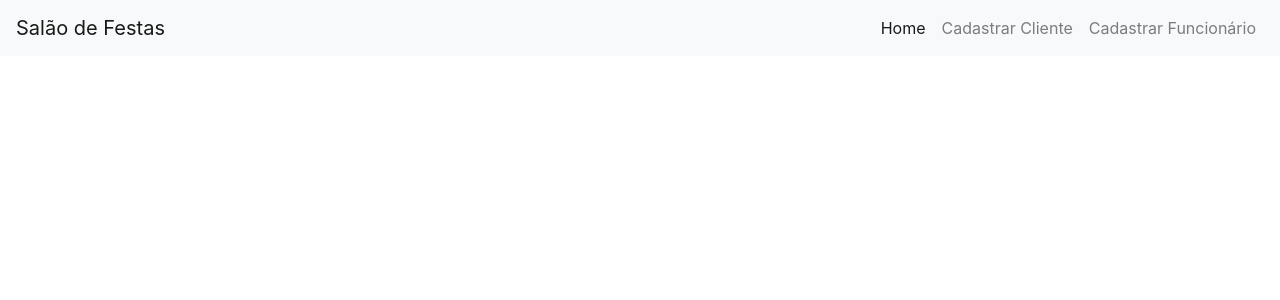
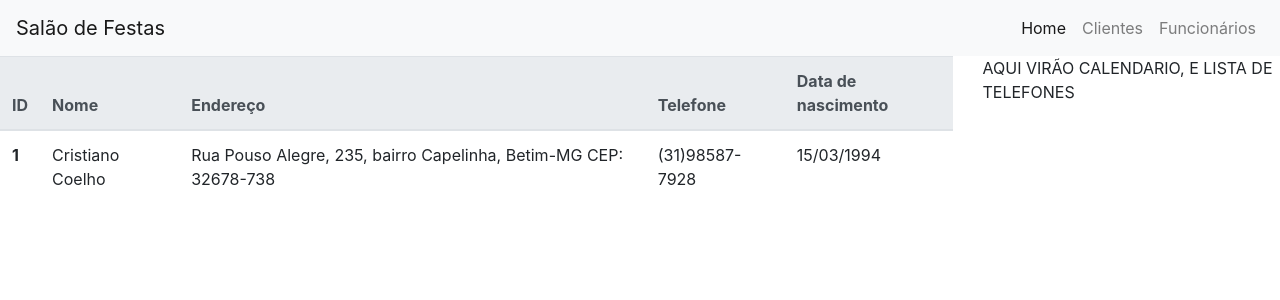
Before and after one commit to Cygni94/Salao-de-Festas, a React (Create React App) app: page /clientes in a window 1280 px wide. Shown: the top 300 px of the page. Built offline with nearby package versions, Linux system fonts and the light colour scheme.

Commit message:
clientes em andamento

```diff
--- a/src/App.js
+++ b/src/App.js
@@ -4,6 +4,7 @@ import { BrowserRouter as Router, Route, Switch, Link } from "react-router-dom";
 import { Provider } from "react-redux";
 import { createStore, applyMiddleware } from "redux";
 
+import Clientes from "./containers/Clientes";
 import CadastroClientes from "./containers/CadastroClientes";
 import CadastroFuncionario from "./containers/CadastroFuncionario";
 import Home from "./containers/Home";
@@ -46,28 +47,34 @@ export default class App extends Component {
                                         </li>
                                         <li className="nav-item">
                                             <Link
-                                                to="/clientes/cadastro"
+                                                to="/clientes"
                                                 className="nav-link">
-                                                Cadastrar Cliente
+                                                Clientes
                                             </Link>
                                         </li>
                                         <li className="nav-item">
                                             <Link
                                                 to="/funcionarios/cadastro"
                                                 className="nav-link">
-                                                Cadastrar Funcionário
+                                                Funcionários
                                             </Link>
                                         </li>
                                     </ul>
                                 </div>
                                 <hr />
                             </nav>
+                            <main className="row">
+                                <div className="col-md-9">
                                     <Switch>
-                                <Route exact path="/" component={Home} />
                                         <Route
                                             exact
-                                    path="/clientes/cadastro"
-                                    component={CadastroClientes}
+                                            path="/"
+                                            component={Home}
+                                        />
+                                        <Route
+                                            exact
+                                            path="/clientes"
+                                            component={Clientes}
                                         />
                                         <Route
                                             exact
@@ -76,6 +83,14 @@ export default class App extends Component {
                                         />
                                     </Switch>
                                 </div>
+                                <aside className="col-md-3">
+                                    <div>
+                                        AQUI VIRÃO CALENDARIO, E LISTA DE
+                                        TELEFONES
+                                    </div>
+                                </aside>
+                            </main>
+                        </div>
                     </Router>
                 </div>
             </Provider>
--- /dev/null
+++ b/src/containers/Clientes.js
@@ -0,0 +1,14 @@
+import React, { Component } from "react";
+import ListaClientes from "./ListaClientes";
+
+class Clientes extends Component {
+    render() {
+        return (
+            <div>
+                <ListaClientes />
+            </div>
+        );
+    }
+}
+
+export default Clientes;
--- /dev/null
+++ b/src/containers/ListaClientes.js
@@ -0,0 +1,33 @@
+import React from "react";
+
+const ListaClientes = () => {
+    return (
+        <div>
+            <table className="table">
+                <thead className="thead-light">
+                    <tr>
+                        <th scope="col">ID</th>
+                        <th scope="col">Nome</th>
+                        <th scope="col">Endereço</th>
+                        <th scope="col">Telefone</th>
+                        <th scope="col">Data de nascimento</th>
+                    </tr>
+                </thead>
+                <tbody>
+                    <tr>
+                        <th scope="row">1</th>
+                        <td>Cristiano Coelho</td>
+                        <td>
+                            Rua Pouso Alegre, 235, bairro Capelinha, Betim-MG
+                            CEP: 32678-738
+                        </td>
+                        <td>(31)98587-7928</td>
+                        <td>15/03/1994</td>
+                    </tr>
+                </tbody>
+            </table>
+        </div>
+    );
+};
+
+export default ListaClientes;
```
Lines whose indentation alone changed are shown as unchanged.
